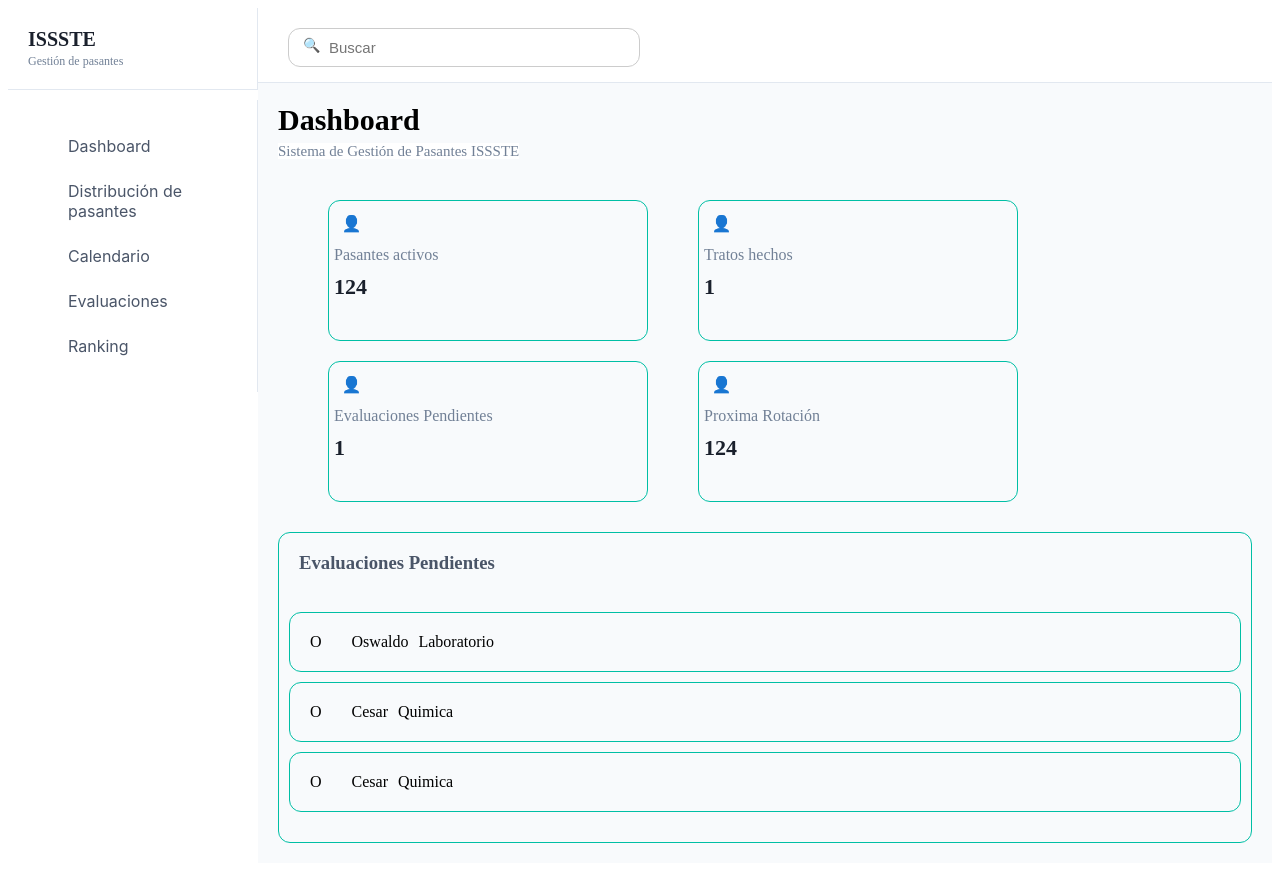
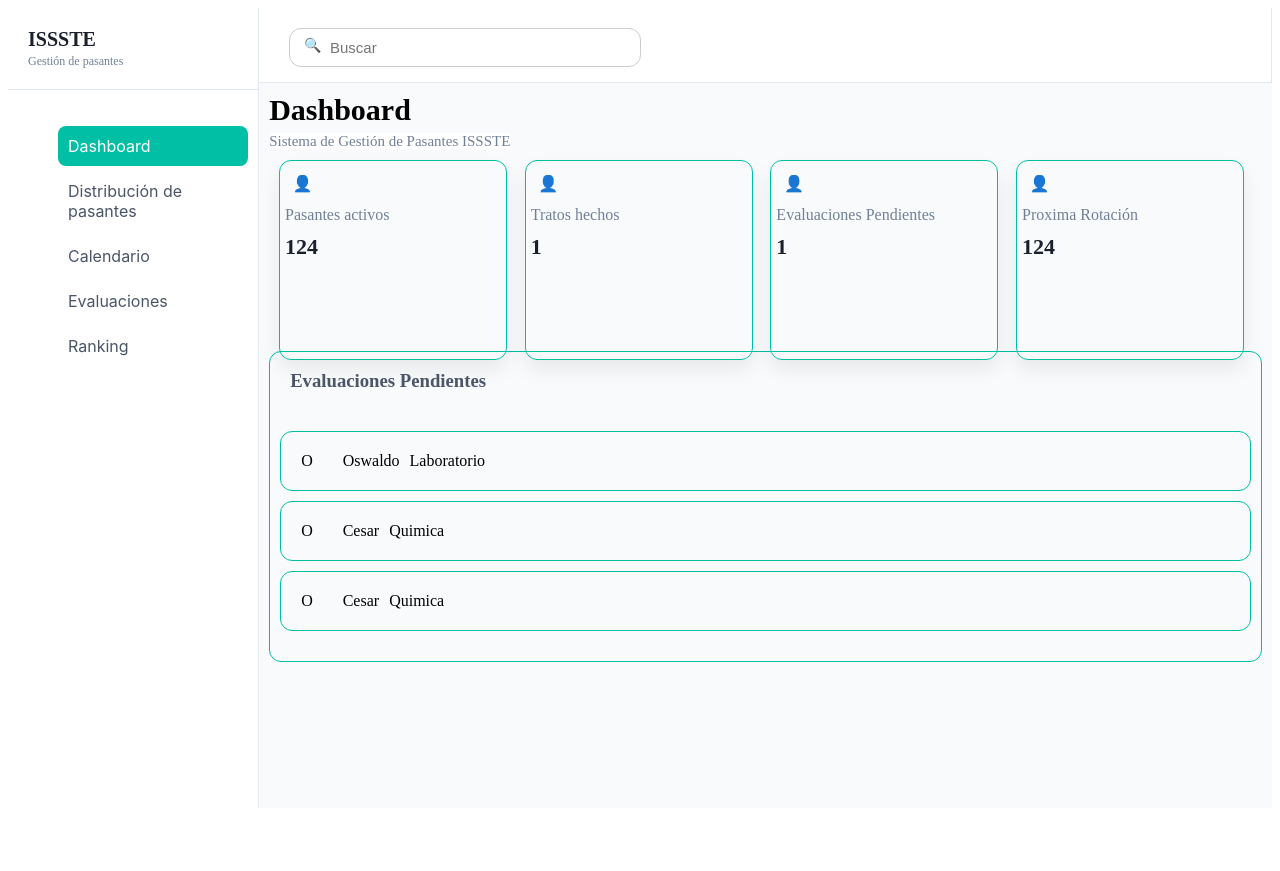
Before and after one commit to oswaldo213/GP-QFB2, a plain HTML site: page Dashboard.html in a window 1280 px wide. Both pictures are taken after a click on the link "Dashboard". After the commit the page ends 816 px from the top, so only its background shows below. Drawn offline with Linux system fonts and the light colour scheme.

Commit message:
utilizacion de porcentajes para los valores, modificacion de dashboard respecto a diseño de sidebar, y cuadros de informacion

```diff
--- a/script.js
+++ b/script.js
@@ -3,9 +3,19 @@
 });
 
 
-function cargarContenido(url, elemento){
+function cargarContenido(url,elemento){
 
+    const todosLosItems = document.querySelectorAll('.menu-item');
+    todosLosItems.forEach(item => item.classList.remove('active'));
 
+    // 2. Si el usuario hizo clic en un elemento, le ponemos la clase 'active'
+    if (elemento) {
+        // Buscamos el padre <li> del <a> para ponerle el fondo negro
+        const liPadre = elemento.closest('.menu-item');
+        if (liPadre) {
+            liPadre.classList.add('active');
+        }
+    }
 
      fetch(url)
         .then(res => res.text())
@@ -14,6 +24,7 @@
            //DOM es para la interaz de js
            const doc = parser.parseFromString(html,'text/html');
            //es para convertir el texto que tiene el html en uno virtual
+
 
            const nuevoContenido = doc.querySelector('.content').innerHTML; // ??
             //estoy metiendo a nuevo contenido el contenido de la pagina que se cargara
--- a/sidebar.html
+++ b/sidebar.html
@@ -3,13 +3,17 @@
         <h2>ISSSTE</h2>
         <span>Gestión de pasantes</span>
     </div>
+
     <nav class="sidebar-menu">
         <ul>
-            <li class="menu-item"><a onclick="cargarContenido('Dashboard.html')" id="link-index">Dashboard</a></li>
-            <li class="menu-item"><a onclick="cargarContenido('Distribucion.html')" id="link-distribucion">Distribución de pasantes</a></li>
-            <li class="menu-item"><a onclick="cargarContenido('Calendario.html')" id="link-calendario">Calendario</a></li>
-            <li class="menu-item"><a onclick="cargarContenido('Evaluaciones.html')" id="link-evaluaciones">Evaluaciones</a></li>
-            <li class="menu-item"><a onclick="cargarContenido('Ranking.html')" id="link-ranking">Ranking</a></li>
+            <li class="menu-item active"><a onclick="cargarContenido('Dashboard.html',this)" id="link-index">Dashboard</a></li>
+            <!-- estan separados porque asi se toman como dos clases para el mismo objeto-->
+
+
+            <li class="menu-item"><a onclick="cargarContenido('Distribucion.html',this)" id="link-distribucion">Distribución de pasantes</a></li>
+            <li class="menu-item"><a onclick="cargarContenido('Calendario.html',this)" id="link-calendario">Calendario</a></li>
+            <li class="menu-item"><a onclick="cargarContenido('Evaluaciones.html',this)" id="link-evaluaciones">Evaluaciones</a></li>
+            <li class="menu-item"><a onclick="cargarContenido('Ranking.html',this)" id="link-ranking">Ranking</a></li>
         </ul>
     </nav>
 </aside>
--- a/style.css
+++ b/style.css
@@ -190,13 +190,14 @@
 
 }
 
+
 .sidebar-header {
     background-color: rgb(255, 255, 255);
     padding: 20px;
     /* Esta es la línea divisoria */
     border-bottom: 1px solid #e2e8f0;
     margin-bottom: 10px;
-    border-right: 1px solid #e2e8f0; /* Agrega un borde a la izquierda */
+
 }
 
 
@@ -215,11 +216,12 @@
 }
 
 .sidebar-menu {
+
     background-color: rgb(255s, 255, 255);
     padding: 10px;
-    border-right: 1px solid #e2e8f0;
-    margin-bottom: 10px;
     text-decoration: none;
+
+
 }
 
 
@@ -238,7 +240,7 @@
 }
 
 .menu-item.active {
-    background-color: #000000; /* El turquesa de tu imagen */
+    background-color: #00bfa5; /* El turquesa de tu imagen */
     color: white;
 }
 
@@ -263,6 +265,7 @@
     display: flex; /* Sidebar a la izquierda, resto a la derecha */
     width: 100%;
     min-height: 100vh;
+
 }
 
 .right-section {
@@ -274,7 +277,7 @@
 #sidebar-placeholder {
     width: 250px; /* El mismo ancho que tu sidebar real */
     min-height: 100vh;
-    background-color: #fff; /* O el color de tu sidebar */
+    border-right: 1px solid #e2e8f0;
 }
 
 
@@ -311,14 +314,14 @@
     background-color: white;
     padding: 15px 30px;
     border-bottom: 1px solid #e2e8f0;
-    display: flex;
+    display: flex;  border-right: 1px solid #e2e8f0; /* Agrega un borde a la izquierda */
     align-items: center;
     margin-bottom: 0;
 }
 
 .content {
     flex: 1;
-    padding: 20px;
+    padding: 01%;
     background-color: #f8fafc; /* color de fondo para diferenciar del buscador */
 }
 
@@ -330,7 +333,7 @@
 }
 
 #subtitulo_dashboard{
-     background-color: rgb(255, 255, 255);
+    background-color: rgb(255, 255, 255);
     font-size: 15px;
     color: #718096; /* Gris para el subtítulo */
 }
@@ -341,11 +344,12 @@
 
 .cuadros-dashboard{
     display: grid;
-    grid-template-columns: repeat(auto-fit, minmax(50px, 350px));
-    gap: 20px;
-    padding: 30px 0;
-    margin-left: 50px;
-
+    grid-template-columns: repeat(auto-fit, minmax(2.78%, 23%));
+    gap: 2%;
+    background-color: #f8fafc;
+    padding-bottom: 5%;
+    padding-right: 0.01%;
+    padding-left: 1%;
 }
 
 .card{
@@ -355,7 +359,9 @@
     justify-content: space-between;
     align-items: center;
     transition: transform 0.2s;
-    margin-right: 30px;
+    height: 140%;
+    width: 100%;
+     box-shadow: 0 10px 20px rgba(0,0,0,0.07);
 }
 
 
```
Also changed, not shown: Dashboard.html (+3 -2 lines), Distribucion.html (+3 -2 lines), calendario.html (+6 -3 lines), evaluaciones.html (+6 -3 lines).
